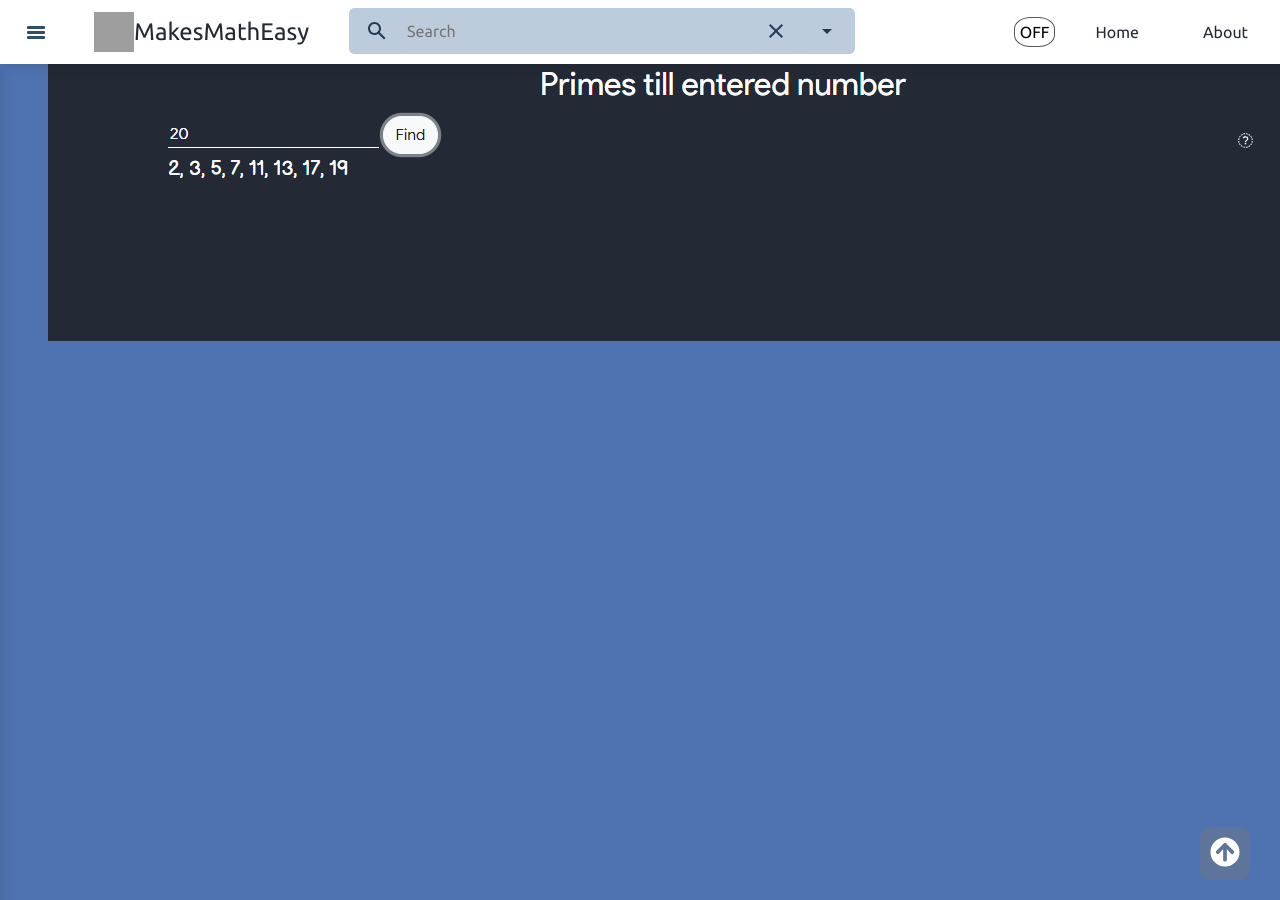
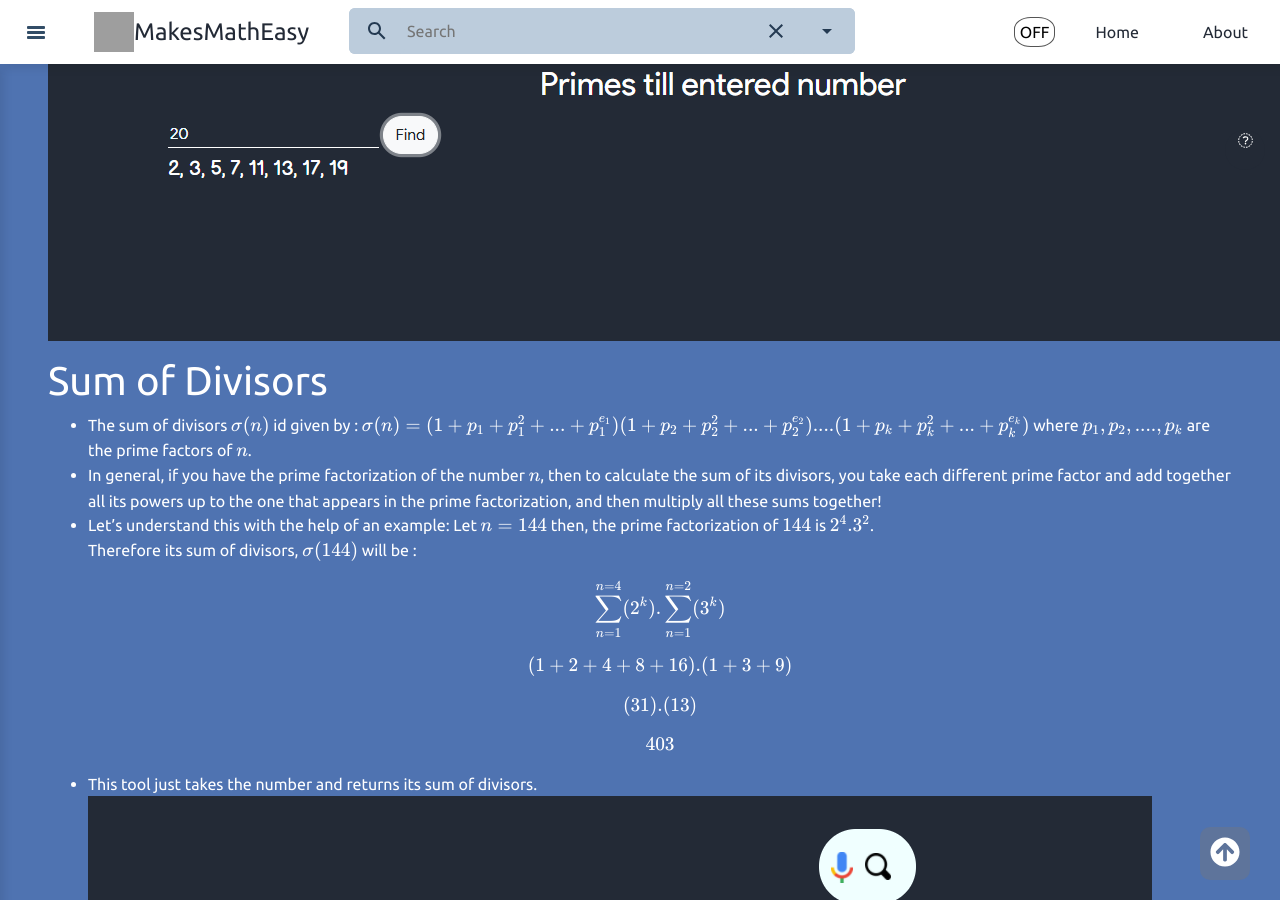
Before and after one commit to makesmatheasy/makesmatheasy-documentation, a Jekyll site: the page built from docs/general_maths.md, in a window 1280 px wide and 900 px high, scrolled down 16043 px. Built offline with Jekyll 4.4.1, drawn with Linux system fonts in a browser that asks for light colours; nearby versions of some CDN libraries; grey boxes are pictures that could not be loaded.

Commit message:
add sum of divisors to the doc (#113)

```diff
--- a/docs/general_maths.md
+++ b/docs/general_maths.md
@@ -383,3 +383,20 @@ $$ c*\log_b (x) + d*\log_b (y) = \log_b (x^c*y^d) $$
 - This function checks whether the given input is prime or not. Additionally it provides the feature to output the prime number till the entered number.
 
 ![prime](../public/images/general math/prime.png)
+
+# Sum of Divisors
+- The sum of divisors $$\sigma(n)$$ id given by :
+    $$\sigma(n) = (1+p_1+p_1^2+...+p_1^{e_1})(1+p_2+p_2^2+...+p_2^{e_2})....(1+p_k+p_k^2+...+p_k^{e_k})$$
+where $$p_1, p_2, ...., p_k$$ are the prime factors of $$n$$.
+- In general, if you have the prime factorization of the number $$n$$, then to calculate the sum of its divisors, you take each different prime factor and add together all its powers up to the one that appears in the prime factorization, and then multiply all these sums together!
+- Let's understand this with the help of an example:
+        Let $$ n = 144 $$ then, the prime factorization of $$144$$ is $$2^4 . 3^2$$.<br>
+        Therefore its sum of divisors, $$\sigma(144)$$  will be :<br>
+    <p>
+        $$\sum_{n=1}^{n=4}(2^k) . \sum_{n=1}^{n=2}(3^k)$$
+        $$(1+2+4+8+16). (1+3+9)$$
+        $$(31) . (13)$$
+        $$403$$
+    </p>
+- This tool just takes the number and returns its sum of divisors.<br>
+![sumDiv](../public/images/general math/sumDiv.png)
```
Also changed, not shown: public/images/general math/sumDiv.PNG (added).
